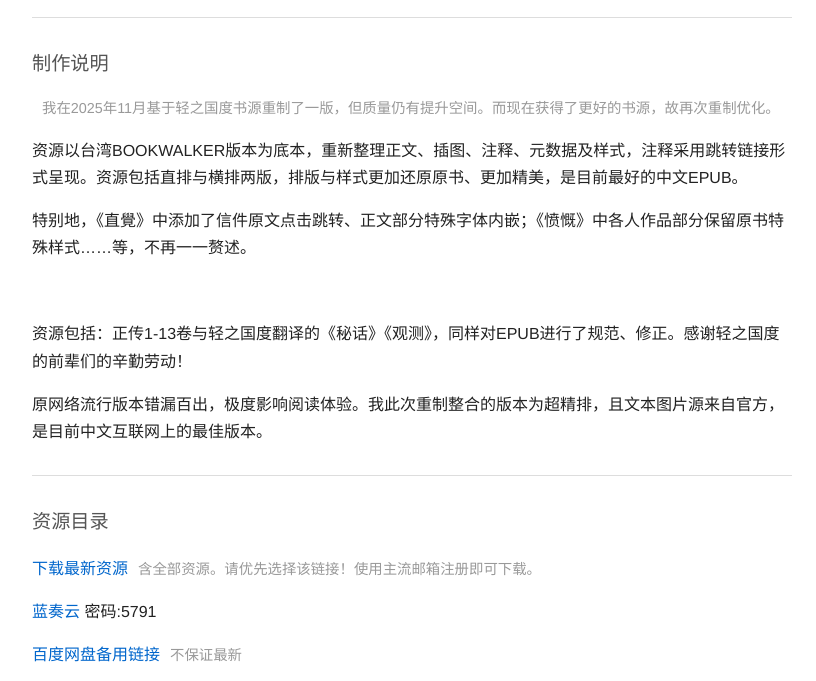
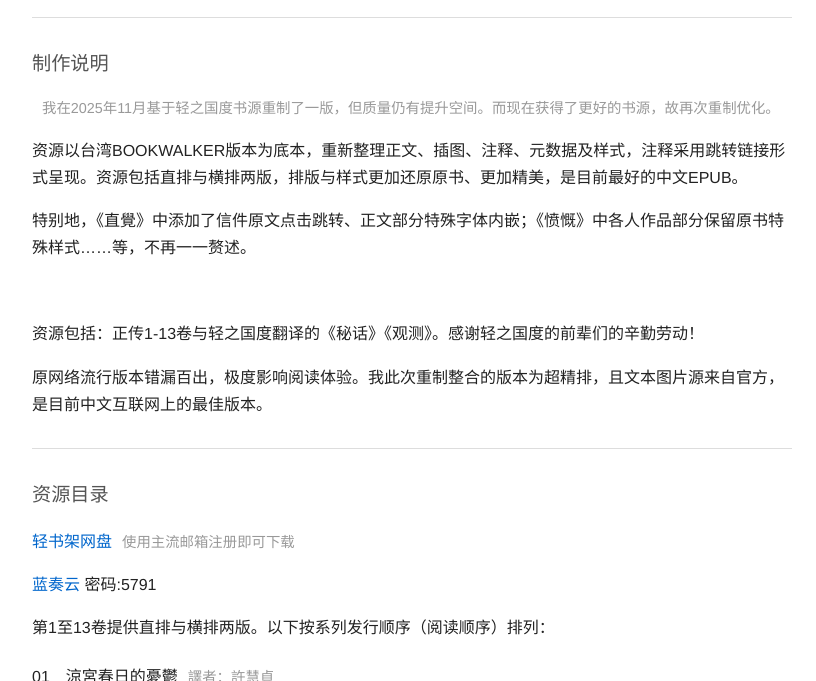
Before and after one commit to lukewang197/lukewang197.github.io, a plain HTML site: page LIBRARY/HaruhiEPUBProject/index.html in a window 1280 px wide. Shown: the part 117-798 px from the top of the page, without its empty margins (228-1044 px from the left). Drawn offline with Linux system fonts and the light colour scheme.

Commit message:
20261111

```diff
--- a/LIBRARY/HaruhiEPUBProject/index.html
+++ b/LIBRARY/HaruhiEPUBProject/index.html
@@ -28,16 +28,16 @@
     <p>资源以台湾BOOKWALKER版本为底本，重新整理正文、插图、注释、元数据及样式，注释采用跳转链接形式呈现。资源包括直排与横排两版，排版与样式更加还原原书、更加精美，是目前最好的中文EPUB。</p>
     <p>特别地，《直覺》中添加了信件原文点击跳转、正文部分特殊字体内嵌；《愤慨》中各人作品部分保留原书特殊样式……等，不再一一赘述。</p>
     <p><br /></p>
-    <p>资源包括：正传1-13卷与轻之国度翻译的《秘话》《观测》，同样对EPUB进行了规范、修正。感谢轻之国度的前辈们的辛勤劳动！</p>
+    <p>资源包括：正传1-13卷与轻之国度翻译的《秘话》《观测》。感谢轻之国度的前辈们的辛勤劳动！</p>
     <p>原网络流行版本错漏百出，极度影响阅读体验。我此次重制整合的版本为超精排，且文本图片源来自官方，是目前中文互联网上的最佳版本。</p>
     <hr />
 
     <h2>资源目录</h2>
-    <p><a href="https://cf-pan.acgdmzy.com/s/ndbCK" target="_blank" rel="noopener">下载最新资源</a><span
-            class="meta">含全部资源。请优先选择该链接！使用主流邮箱注册即可下载。</span></p>
+    <p><a href="https://cf-pan.acgdmzy.com/s/ndbCK" target="_blank" rel="noopener">轻书架网盘</a><span
+            class="meta">使用主流邮箱注册即可下载</span></p>
     <p><a href="https://lukewang.lanzouc.com/b01i602zed" target="_blank" rel="noopener">蓝奏云</a> 密码:5791</span>
     </p>
-    <p><a href="https://pan.baidu.com/s/1NYQOqliU70J7wK0bYH8MPg?pwd=aeby" target="_blank"
+    <p style="display: none;"><a href="https://pan.baidu.com/s/1NYQOqliU70J7wK0bYH8MPg?pwd=aeby" target="_blank"
             rel="noopener">百度网盘备用链接</a><span class="meta">不保证最新</span></p>
     <p>第1至13卷提供直排与横排两版。以下按系列发行顺序（阅读顺序）排列：</p>
     <ul>
@@ -85,7 +85,7 @@
     <hr />
     <p class="footnote">仅供学习交流，禁作商业用途。下载后请于24小时内删除，本站不承担任何责任。</p>
     <p class="footnote">Contact: lukewang197@gmail.com</p>
-    <p class="footnote">Last Updated: 2026.11.1</p>
+    <p class="footnote">Last Updated: 2026.11.11</p>
 </body>
 
 </html>
```
